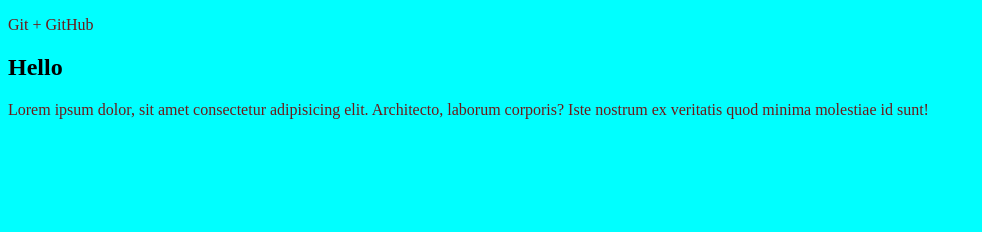
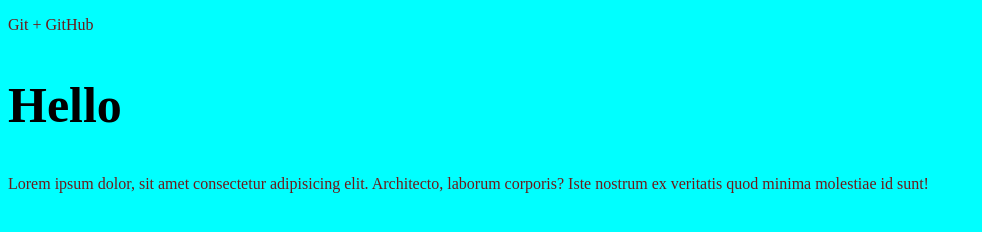
Before and after one commit to Mikhail74REP/GitTest, a plain HTML site: page index.html in a window 1280 px wide. Shown: the whole page, without its empty margins (0-982 px from the left). Drawn offline with Linux system fonts and the light colour scheme.

Commit message:
Наше второе изменение

```diff
--- a/css/main.css
+++ b/css/main.css
@@ -4,3 +4,6 @@ body {
 p {
     color: rgb(109, 26, 26);
 }
+h2 {
+    font-size: 50px;
+}
```
